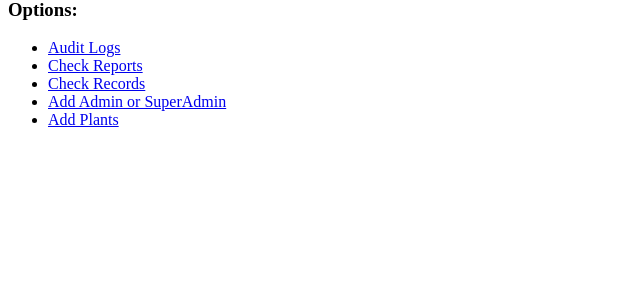
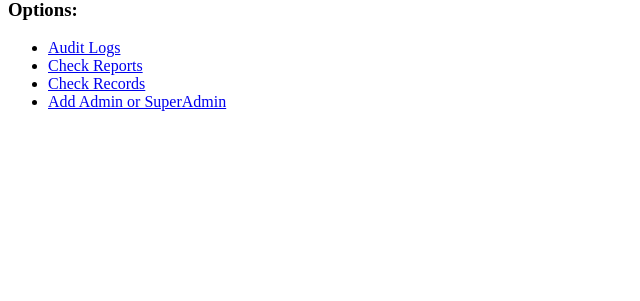
Before and after one commit to mmushfiqsyed/plant-database-system, a PHP site: page /plantdb/admin_dashboard.php in a window 1280 px wide. Shown: the part 142-443 px from the top of the page, without its empty margins (0-640 px from the left). Run offline with PHP 8.4, Linux system fonts and the light colour scheme; the visitor is signed in with stand-in values (Sample User, id 1).

Commit message:
Removed add plants.

```diff
--- a/admin_dashboard.php
+++ b/admin_dashboard.php
@@ -31,7 +31,6 @@
         <li><a href="reports.php">Check Reports</a></li>
         <li><a href="records.php">Check Records</a></li>
         <li><a href="admin_register.php">Add Admin or SuperAdmin</a></li>
-        <li><a href="add-plants.php">Add Plants</a></li>
     <ul>
     </nav>
     <?php $conn->close(); ?>
```
